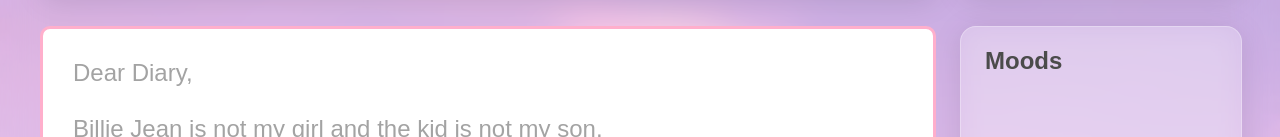
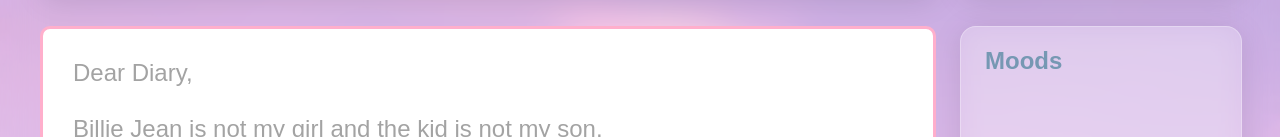
Before and after one commit to zariacs/the-disappearing-diary, a Vue app: page / in a window 1280 px wide. Shown: the part 174-311 px from the top of the page. Built offline with nearby package versions, Linux system fonts and the light colour scheme.

Commit message:
Updated aside headings colour

```diff
--- a/src/components/JournalEntry.vue
+++ b/src/components/JournalEntry.vue
@@ -244,7 +244,8 @@ aside {
 }
 
 .aside-card-heading {
-    color: #4B4B4B;
+    /* color: #4B4B4B; */
+    color: #7698b3;
 }
 
 /* -------END OF ASIDE------- */
```
